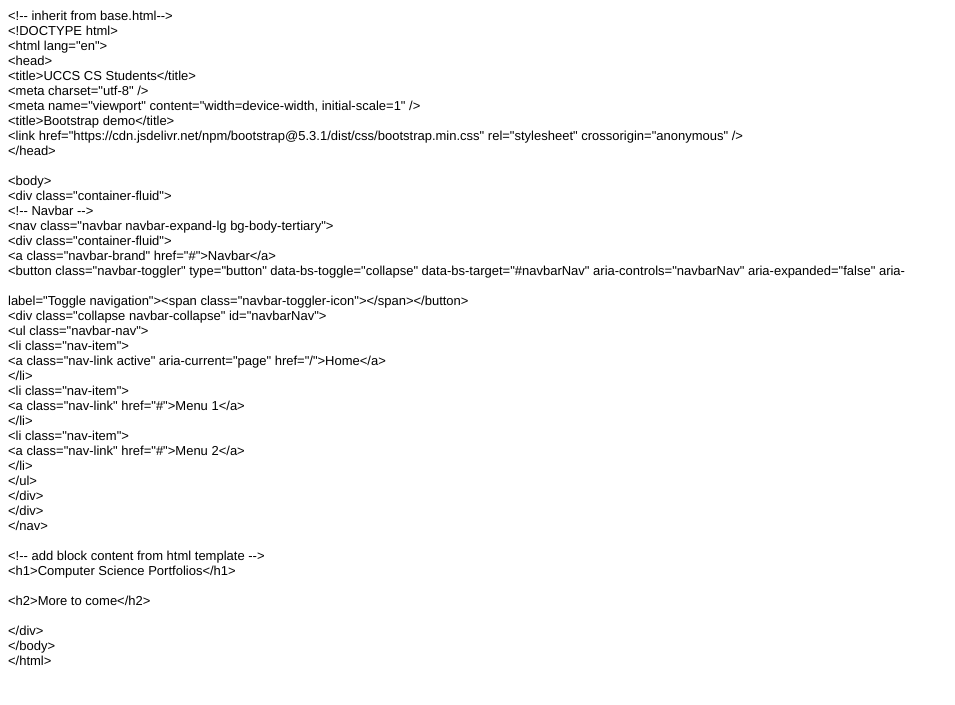
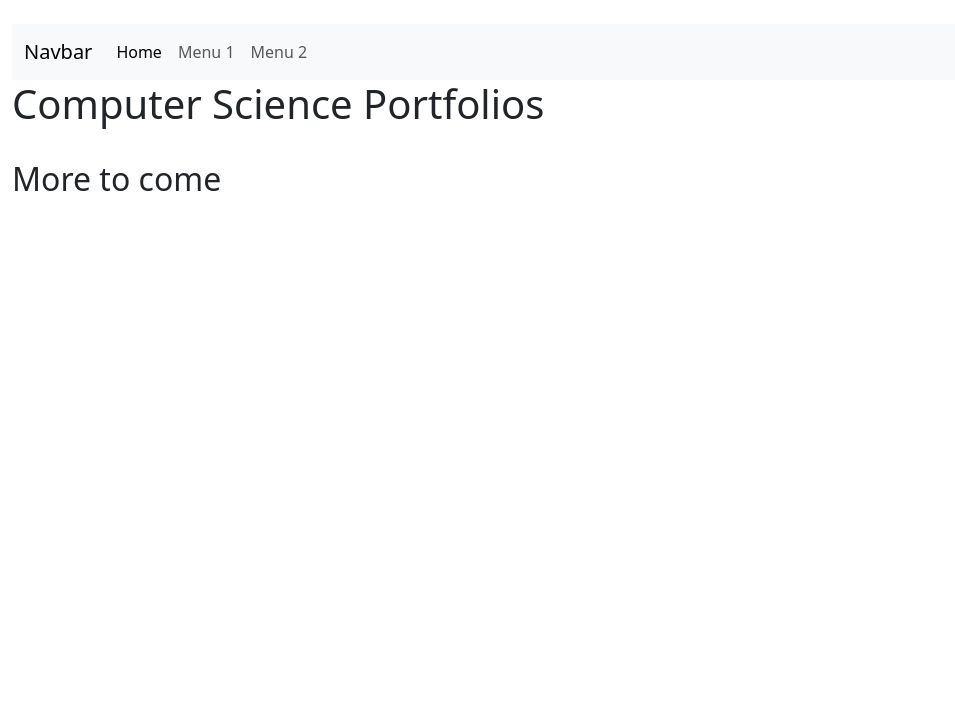
Before and after one commit to carson-jenkins/cs3300, a Django app: page / in a window 1280 px wide. Shown: the top 705 px of the page, without its empty margins (0-955 px from the left). Run offline with Django 4.2, Linux system fonts and the light colour scheme.

Commit message:
add templates

```diff
--- a/portfolio/portfolio_app/templates/portfolio_app/base_template.html
+++ b/portfolio/portfolio_app/templates/portfolio_app/base_template.html
@@ -1,58 +1,42 @@
-<!DOCTYPE html PUBLIC "-//W3C//DTD HTML 4.01//EN" "http://www.w3.org/TR/html4/strict.dtd">
-<html>
+<!DOCTYPE html>
+<html lang="en">
 <head>
-  <meta http-equiv="Content-Type" content="text/html; charset=utf-8">
-  <meta http-equiv="Content-Style-Type" content="text/css">
-  <title></title>
-  <meta name="Generator" content="Cocoa HTML Writer">
-  <meta name="CocoaVersion" content="2299">
-  <style type="text/css">
-    p.p1 {margin: 0.0px 0.0px 0.0px 0.0px; font: 13.0px 'Helvetica Neue'}
-    p.p2 {margin: 0.0px 0.0px 0.0px 0.0px; font: 13.0px 'Helvetica Neue'; min-height: 15.0px}
-  </style>
+<title>UCCS CS Students</title>
+<meta charset="utf-8" />
+<meta name="viewport" content="width=device-width, initial-scale=1" />
+<title>Bootstrap demo</title>
+<link href="https://cdn.jsdelivr.net/npm/bootstrap@5.3.1/dist/css/bootstrap.min.css" rel="stylesheet" integrity="sha384-4bw+/aepP/YC94hEpVNVgiZdgIC5+VKNBQNGCHeKRQN+PtmoHDEXuppvnDJzQIu9" crossorigin="anonymous" />
 </head>
+
 <body>
-<p class="p1">&lt;!DOCTYPE html&gt;</p>
-<p class="p1">&lt;html lang="en"&gt;</p>
-<p class="p1">&lt;head&gt;</p>
-<p class="p1">&lt;title&gt;UCCS CS Students&lt;/title&gt;</p>
-<p class="p1">&lt;meta charset="utf-8" /&gt;</p>
-<p class="p1">&lt;meta name="viewport" content="width=device-width, initial-scale=1" /&gt;</p>
-<p class="p1">&lt;title&gt;Bootstrap demo&lt;/title&gt;</p>
-<p class="p1">&lt;link href="https://cdn.jsdelivr.net/npm/bootstrap@5.3.1/dist/css/bootstrap.min.css" rel="stylesheet" integrity="sha384-4bw+/aepP/YC94hEpVNVgiZdgIC5+VKNBQNGCHeKRQN+PtmoHDEXuppvnDJzQIu9" crossorigin="anonymous" /&gt;</p>
-<p class="p1">&lt;/head&gt;</p>
-<p class="p1"> </p>
-<p class="p1">&lt;body&gt;</p>
-<p class="p1">&lt;div class="container-fluid"&gt;</p>
-<p class="p1">&lt;!-- Navbar --&gt;</p>
-<p class="p1">&lt;nav class="navbar navbar-expand-lg bg-body-tertiary"&gt;</p>
-<p class="p1">&lt;div class="container-fluid"&gt;</p>
-<p class="p1">&lt;a class="navbar-brand" href="#"&gt;Navbar&lt;/a&gt;</p>
-<p class="p1">&lt;button class="navbar-toggler" type="button" data-bs-toggle="collapse" data-bs-target="#navbarNav" aria-controls="navbarNav" aria-expanded="false" aria-<span class="Apple-converted-space"> </span></p>
-<p class="p2"><br></p>
-<p class="p1">label="Toggle navigation"&gt;&lt;span class="navbar-toggler-icon"&gt;&lt;/span&gt;&lt;/button&gt;</p>
-<p class="p1">&lt;div class="collapse navbar-collapse" id="navbarNav"&gt;</p>
-<p class="p1">&lt;ul class="navbar-nav"&gt;</p>
-<p class="p1">&lt;li class="nav-item"&gt;</p>
-<p class="p1">&lt;a class="nav-link active" aria-current="page" href="{% url 'index' %}"&gt;Home&lt;/a&gt;</p>
-<p class="p1">&lt;/li&gt;</p>
-<p class="p1">&lt;li class="nav-item"&gt;</p>
-<p class="p1">&lt;a class="nav-link" href="#"&gt;Menu 1&lt;/a&gt;</p>
-<p class="p1">&lt;/li&gt;</p>
-<p class="p1">&lt;li class="nav-item"&gt;</p>
-<p class="p1">&lt;a class="nav-link" href="#"&gt;Menu 2&lt;/a&gt;</p>
-<p class="p1">&lt;/li&gt;</p>
-<p class="p1">&lt;/ul&gt;</p>
-<p class="p1">&lt;/div&gt;</p>
-<p class="p1">&lt;/div&gt;</p>
-<p class="p1">&lt;/nav&gt;</p>
-<p class="p1"> </p>
-<p class="p1">&lt;!-- add block content from html template --&gt;</p>
-<p class="p1">{% block content %}</p>
-<p class="p1"> </p>
-<p class="p1">{% endblock %}</p>
-<p class="p1">&lt;/div&gt;</p>
-<p class="p1">&lt;/body&gt;</p>
-<p class="p1">&lt;/html&gt;<span class="Apple-converted-space"> </span></p>
+<div class="container-fluid">
+<!-- Navbar -->
+<nav class="navbar navbar-expand-lg bg-body-tertiary">
+<div class="container-fluid">
+<a class="navbar-brand" href="#">Navbar</a>
+<button class="navbar-toggler" type="button" data-bs-toggle="collapse" data-bs-target="#navbarNav" aria-controls="navbarNav" aria-expanded="false" aria-
+
+label="Toggle navigation"><span class="navbar-toggler-icon"></span></button>
+<div class="collapse navbar-collapse" id="navbarNav">
+<ul class="navbar-nav">
+<li class="nav-item">
+<a class="nav-link active" aria-current="page" href="{% url 'index' %}">Home</a>
+</li>
+<li class="nav-item">
+<a class="nav-link" href="#">Menu 1</a>
+</li>
+<li class="nav-item">
+<a class="nav-link" href="#">Menu 2</a>
+</li>
+</ul>
+</div>
+</div>
+</nav>
+
+<!-- add block content from html template -->
+{% block content %}
+
+{% endblock %}
+</div>
 </body>
 </html>
--- a/portfolio/portfolio_app/templates/portfolio_app/index.html
+++ b/portfolio/portfolio_app/templates/portfolio_app/index.html
@@ -1,25 +1,9 @@
-<!DOCTYPE html PUBLIC "-//W3C//DTD HTML 4.01//EN" "http://www.w3.org/TR/html4/strict.dtd">
-<html>
-<head>
-  <meta http-equiv="Content-Type" content="text/html; charset=utf-8">
-  <meta http-equiv="Content-Style-Type" content="text/css">
-  <title></title>
-  <meta name="Generator" content="Cocoa HTML Writer">
-  <meta name="CocoaVersion" content="2299">
-  <style type="text/css">
-    p.p1 {margin: 0.0px 0.0px 0.0px 0.0px; font: 13.0px 'Helvetica Neue'}
-  </style>
-</head>
-<body>
-<p class="p1">&lt;!-- inherit from base.html--&gt;</p>
-<p class="p1">{% extends "portfolio_app/base_template.html" %}</p>
-<p class="p1"> </p>
-<p class="p1">&lt;!-- Replace block content in base_template.html --&gt;</p>
-<p class="p1">{% block content %}</p>
-<p class="p1">&lt;h1&gt;Computer Science Portfolios&lt;/h1&gt;</p>
-<p class="p1"> </p>
-<p class="p1">&lt;h2&gt;More to come&lt;/h2&gt;</p>
-<p class="p1"> </p>
-<p class="p1">{% endblock %}</p>
-</body>
-</html>
+{% extends "portfolio_app/base_template.html" %}
+
+<!-- Replace block content in base_template.html -->
+{% block content %}
+<h1>Computer Science Portfolios</h1>
+
+<h2>More to come</h2>
+
+{% endblock %}
```
